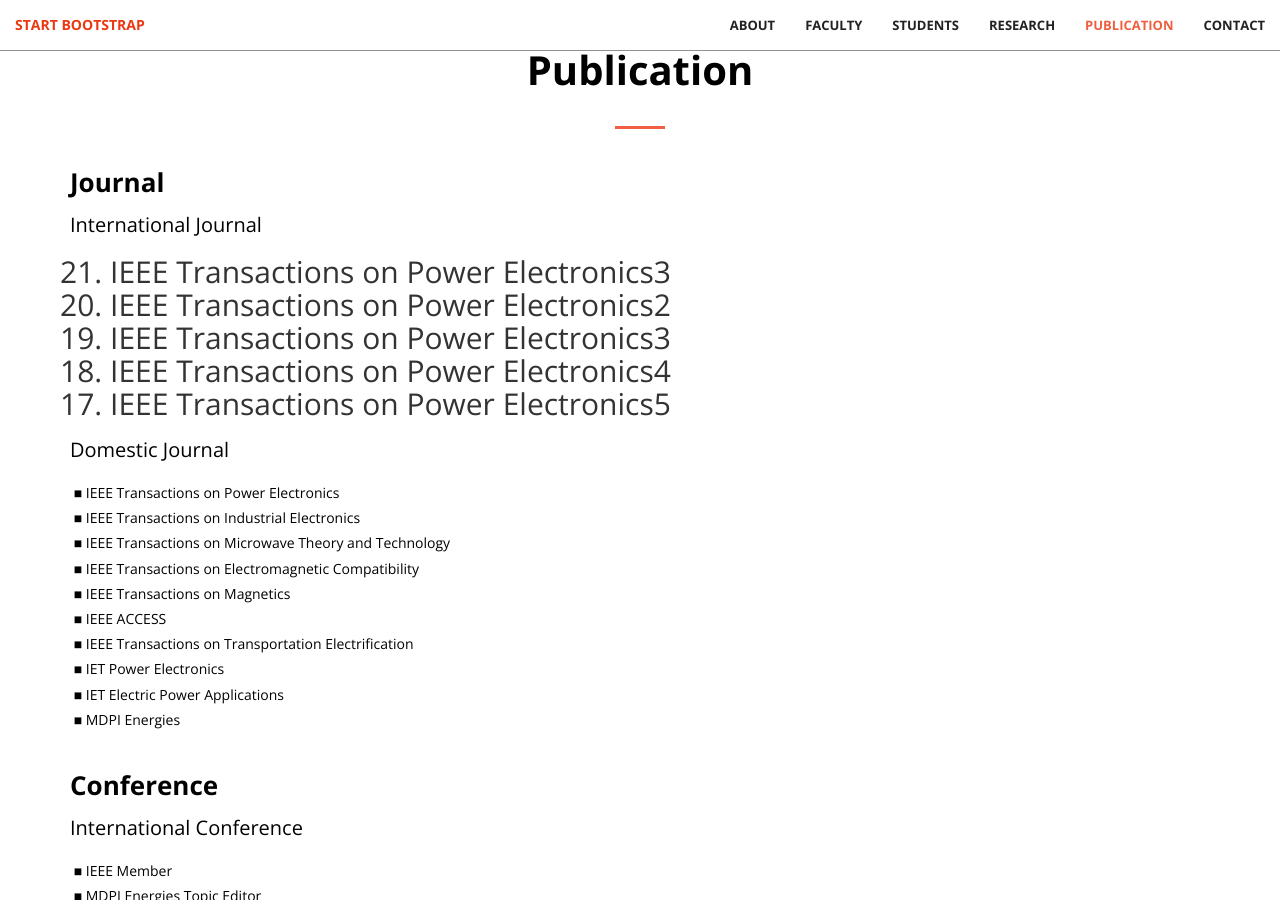
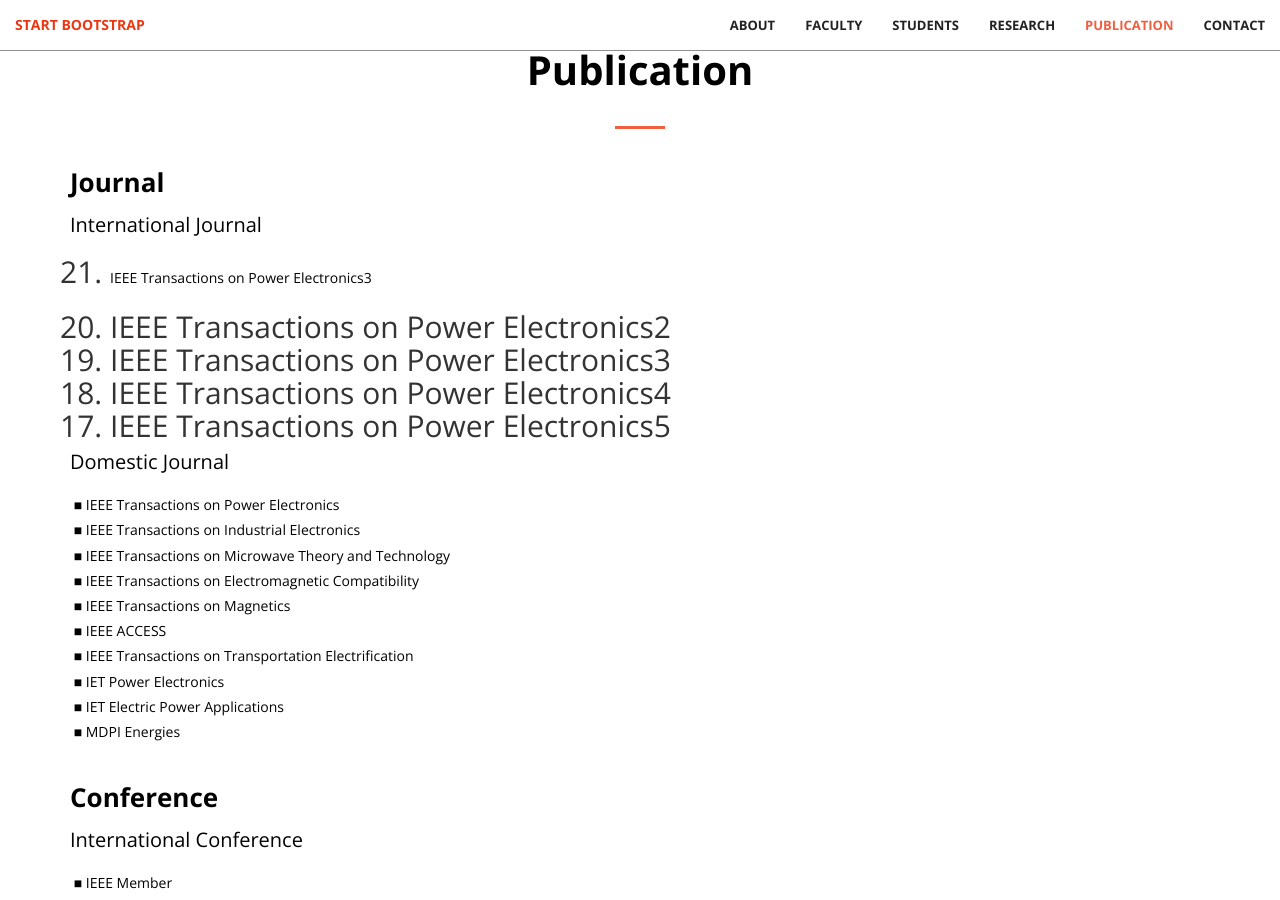
Before and after one commit to dwKim88/AEL, a Jekyll site: the page built from index.html, in a window 1280 px wide and 900 px high, scrolled down 4631 px. Built offline with Jekyll 4.4.1, drawn with Linux system fonts in a browser that asks for light colours.

Commit message:
Update services.html

```diff
--- a/_includes/services.html
+++ b/_includes/services.html
@@ -27,13 +27,13 @@
                     </p>
 
                     <ol start="21" reversed>
-                        <p style="line-height: 1.8; color:black; font-size:14px;">
-                        <li>IEEE Transactions on Power Electronics3</li>
+
+                        <li><p style="line-height: 1.8; color:black; font-size:14px;"> IEEE Transactions on Power Electronics3 </p></li>
                         <li>IEEE Transactions on Power Electronics2</li>
                         <li>IEEE Transactions on Power Electronics3</li>
                         <li>IEEE Transactions on Power Electronics4</li>
                         <li>IEEE Transactions on Power Electronics5</li>
-                        </p>
+
                     </ol>
 
 
```
